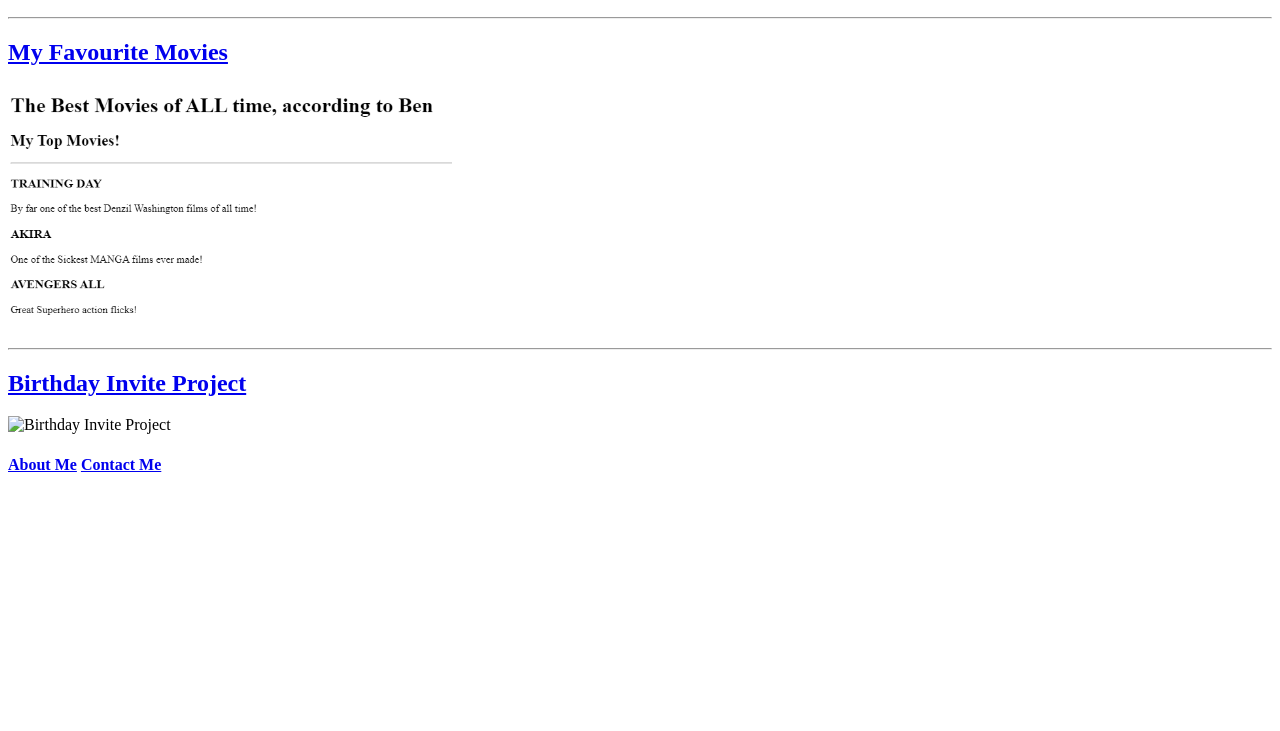
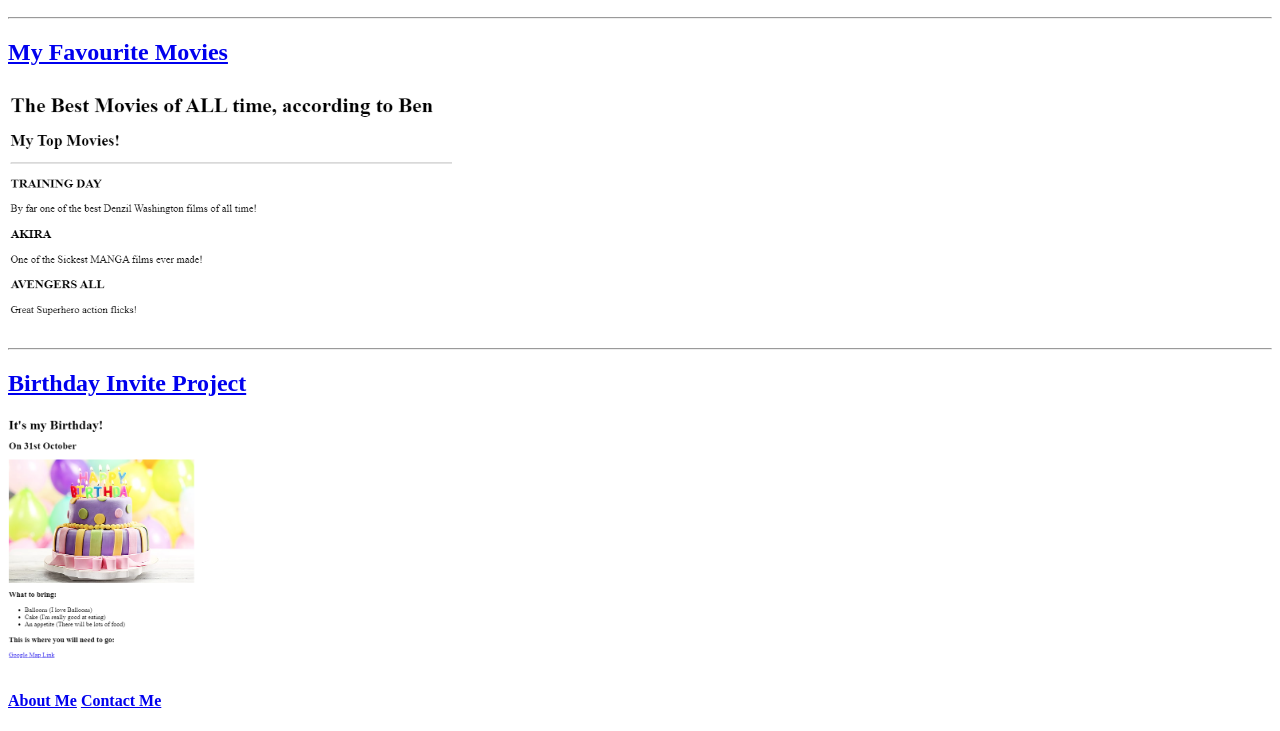
Before and after one commit to Dope25141/html-portfolio, a plain HTML site: page index.html in a window 1280 px wide. Shown: the part 110-841 px from the top of the page. Before the commit the page ends 800 px from the top, so only its background shows below. Drawn offline with Linux system fonts and the light colour scheme; files whose address does not match are found by name.

Commit message:
Update index.html

```diff
--- a/index.html
+++ b/index.html
@@ -16,7 +16,7 @@
 
                <hr>
                <h2><a href="../4.3 HTML Porfolio Project/public/Birthday.html" alt="Birthday Invite">Birthday Invite Project</a></h2>
-               <img src="../4.3 HTML Porfolio Project/public/Birthday.png" alt="Birthday Invite Project" height="250">
+               <img src="./public/Birthday.png" alt="Birthday Invite Project" height="250">
          <br/>
       <h4><a href="../4.3 HTML Porfolio Project/public/about.html">About Me</a>
       <a href="../4.3 HTML Porfolio Project/public/contact.html">Contact Me</a>
```
